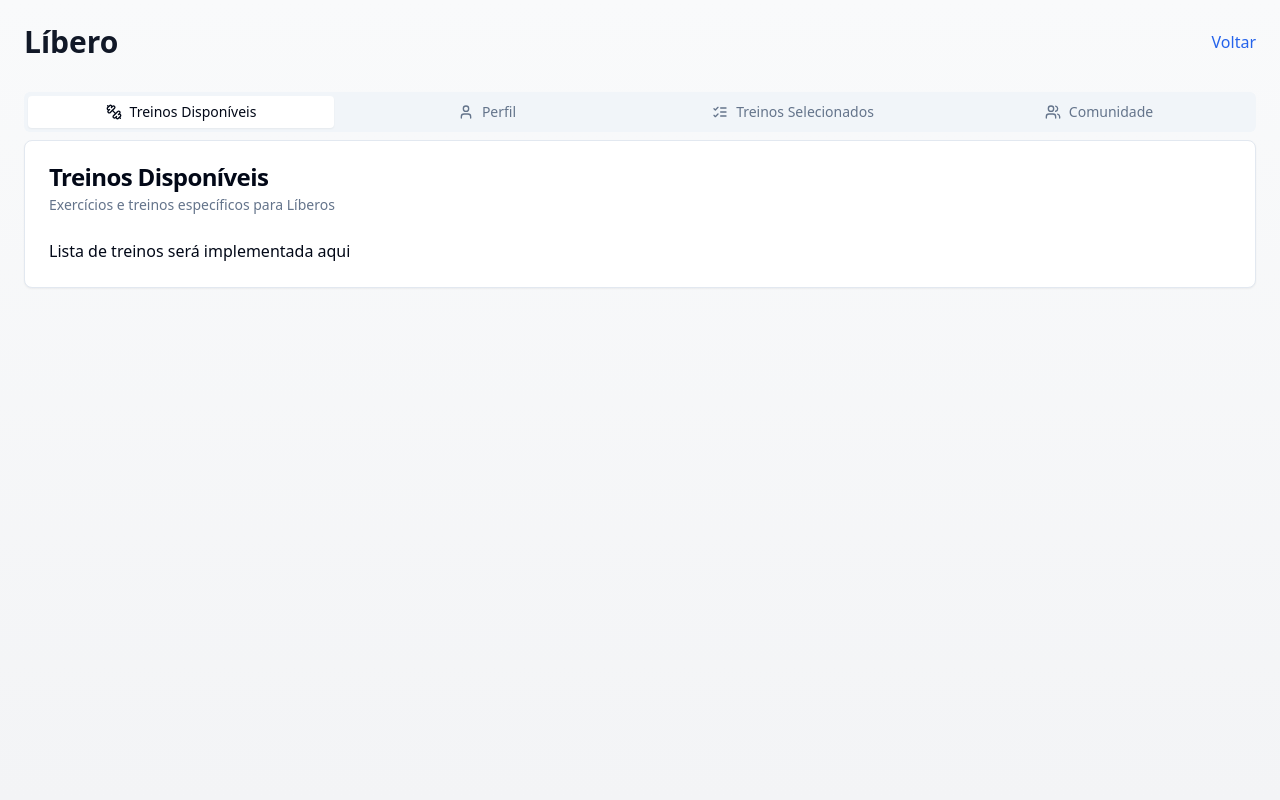
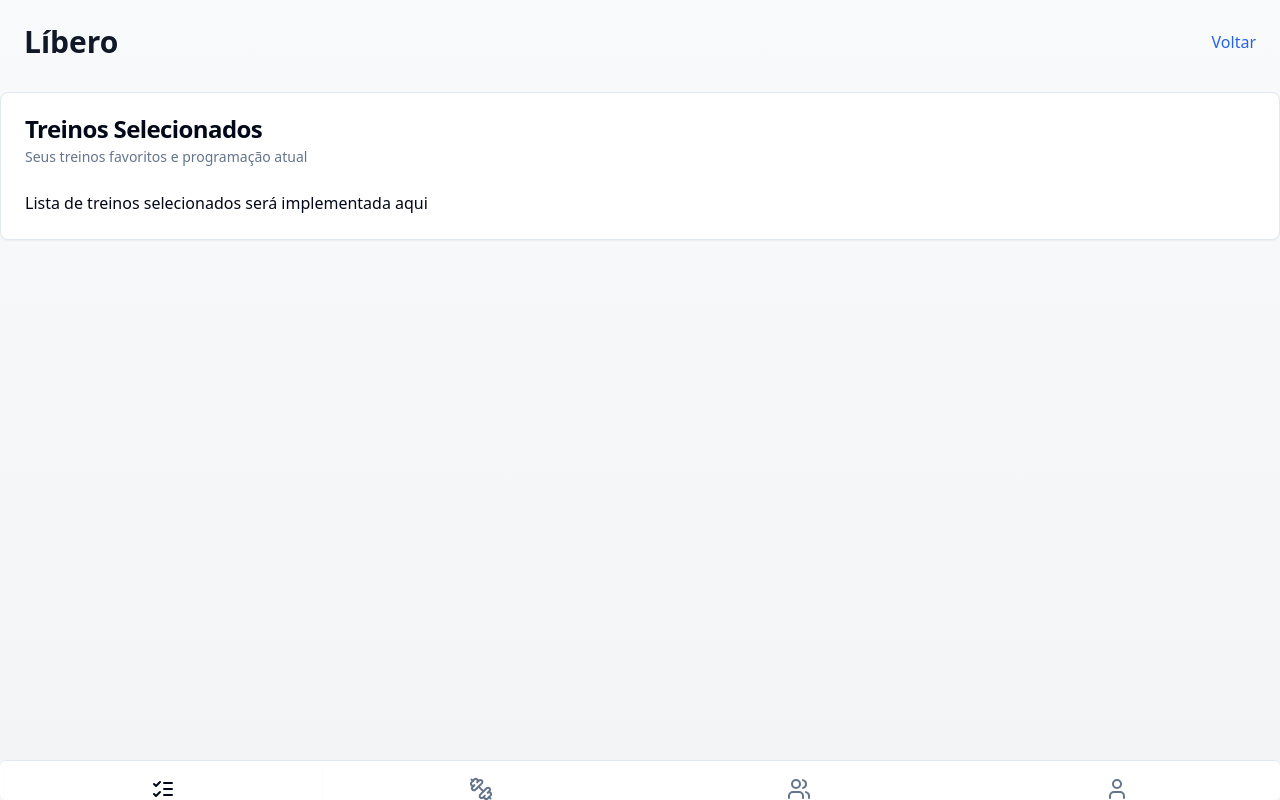
Before and after one commit to Kkraties13/volley-strenght, a React (Vite) app: page /libero in a window 1280 px wide. Built offline with nearby package versions, Linux system fonts and the light colour scheme.

Commit message:
Update Libero page UI
Refactored the Libero page UI to remove text from the tabs, move the tab bar to the bottom, and reorder the icons to "Meus Treinos", "Treinos", "Comunidade", and "Meu Perfil".

```diff
--- a/src/pages/Libero.tsx
+++ b/src/pages/Libero.tsx
@@ -6,9 +6,9 @@ import { Link } from "react-router-dom";
 
 const Libero = () => {
   return (
-    <div className="min-h-screen bg-gradient-to-b from-gray-50 to-gray-100 p-6">
-      <div className="max-w-7xl mx-auto space-y-8">
-        <div className="flex items-center justify-between">
+    <div className="min-h-screen bg-gradient-to-b from-gray-50 to-gray-100 pb-16">
+      <div className="max-w-7xl mx-auto">
+        <div className="flex items-center justify-between p-6">
           <h1 className="text-3xl font-bold text-gray-900">Líbero</h1>
           <Link
             to="/"
@@ -18,27 +18,20 @@ const Libero = () => {
           </Link>
         </div>
 
-        <Tabs defaultValue="treinos" className="w-full">
-          <TabsList className="grid w-full grid-cols-4">
-            <TabsTrigger value="treinos" className="flex items-center justify-center gap-2">
-              <Dumbbell className="w-4 h-4 flex-shrink-0" />
-              <span className="hidden sm:inline">Treinos Disponíveis</span>
-              <span className="sm:hidden">Treinos</span>
-            </TabsTrigger>
-            <TabsTrigger value="perfil" className="flex items-center justify-center gap-2">
-              <User className="w-4 h-4 flex-shrink-0" />
-              <span className="hidden sm:inline">Perfil</span>
-            </TabsTrigger>
-            <TabsTrigger value="selecionados" className="flex items-center justify-center gap-2">
-              <ListChecks className="w-4 h-4 flex-shrink-0" />
-              <span className="hidden sm:inline">Treinos Selecionados</span>
-              <span className="sm:hidden">Meus Treinos</span>
-            </TabsTrigger>
-            <TabsTrigger value="comunidade" className="flex items-center justify-center gap-2">
-              <Users className="w-4 h-4 flex-shrink-0" />
-              <span className="hidden sm:inline">Comunidade</span>
-            </TabsTrigger>
-          </TabsList>
+        <Tabs defaultValue="selecionados" className="w-full">
+          <TabsContent value="selecionados">
+            <Card>
+              <CardHeader>
+                <CardTitle>Treinos Selecionados</CardTitle>
+                <CardDescription>
+                  Seus treinos favoritos e programação atual
+                </CardDescription>
+              </CardHeader>
+              <CardContent>
+                <p>Lista de treinos selecionados será implementada aqui</p>
+              </CardContent>
+            </Card>
+          </TabsContent>
 
           <TabsContent value="treinos">
             <Card>
@@ -50,6 +43,20 @@ const Libero = () => {
               </CardHeader>
               <CardContent>
                 <p>Lista de treinos será implementada aqui</p>
+              </CardContent>
+            </Card>
+          </TabsContent>
+
+          <TabsContent value="comunidade">
+            <Card>
+              <CardHeader>
+                <CardTitle>Comunidade</CardTitle>
+                <CardDescription>
+                  Interaja com outros jogadores
+                </CardDescription>
+              </CardHeader>
+              <CardContent>
+                <p>Área de discussão será implementada aqui</p>
               </CardContent>
             </Card>
           </TabsContent>
@@ -68,33 +75,20 @@ const Libero = () => {
             </Card>
           </TabsContent>
 
-          <TabsContent value="selecionados">
-            <Card>
-              <CardHeader>
-                <CardTitle>Treinos Selecionados</CardTitle>
-                <CardDescription>
-                  Seus treinos favoritos e programação atual
-                </CardDescription>
-              </CardHeader>
-              <CardContent>
-                <p>Lista de treinos selecionados será implementada aqui</p>
-              </CardContent>
-            </Card>
-          </TabsContent>
-
-          <TabsContent value="comunidade">
-            <Card>
-              <CardHeader>
-                <CardTitle>Comunidade</CardTitle>
-                <CardDescription>
-                  Interaja com outros jogadores
-                </CardDescription>
-              </CardHeader>
-              <CardContent>
-                <p>Área de discussão será implementada aqui</p>
-              </CardContent>
-            </Card>
-          </TabsContent>
+          <TabsList className="fixed bottom-0 left-0 right-0 grid w-full grid-cols-4 border-t bg-background">
+            <TabsTrigger value="selecionados" className="flex items-center justify-center py-3">
+              <ListChecks className="w-6 h-6" />
+            </TabsTrigger>
+            <TabsTrigger value="treinos" className="flex items-center justify-center py-3">
+              <Dumbbell className="w-6 h-6" />
+            </TabsTrigger>
+            <TabsTrigger value="comunidade" className="flex items-center justify-center py-3">
+              <Users className="w-6 h-6" />
+            </TabsTrigger>
+            <TabsTrigger value="perfil" className="flex items-center justify-center py-3">
+              <User className="w-6 h-6" />
+            </TabsTrigger>
+          </TabsList>
         </Tabs>
       </div>
     </div>
```
